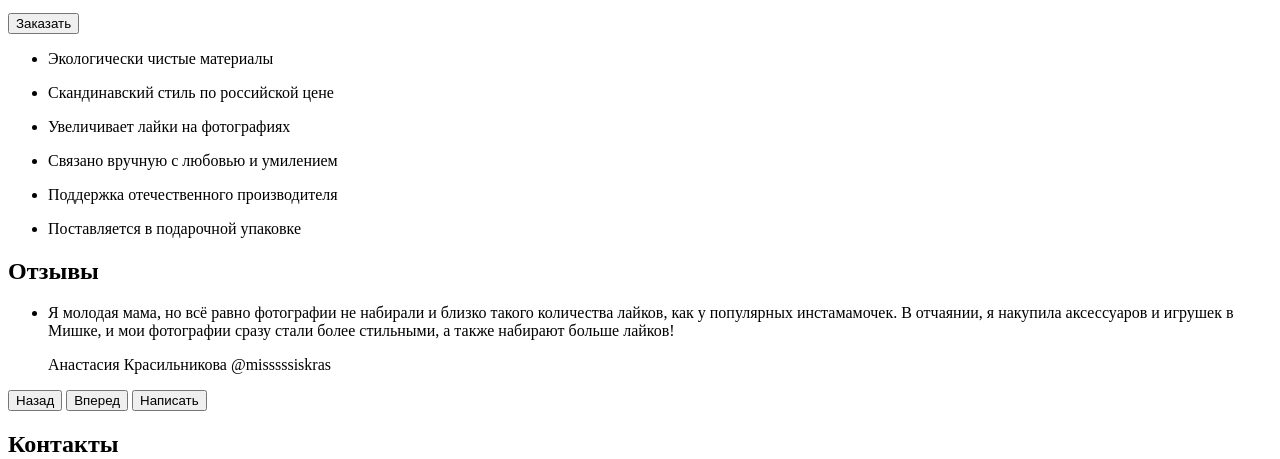
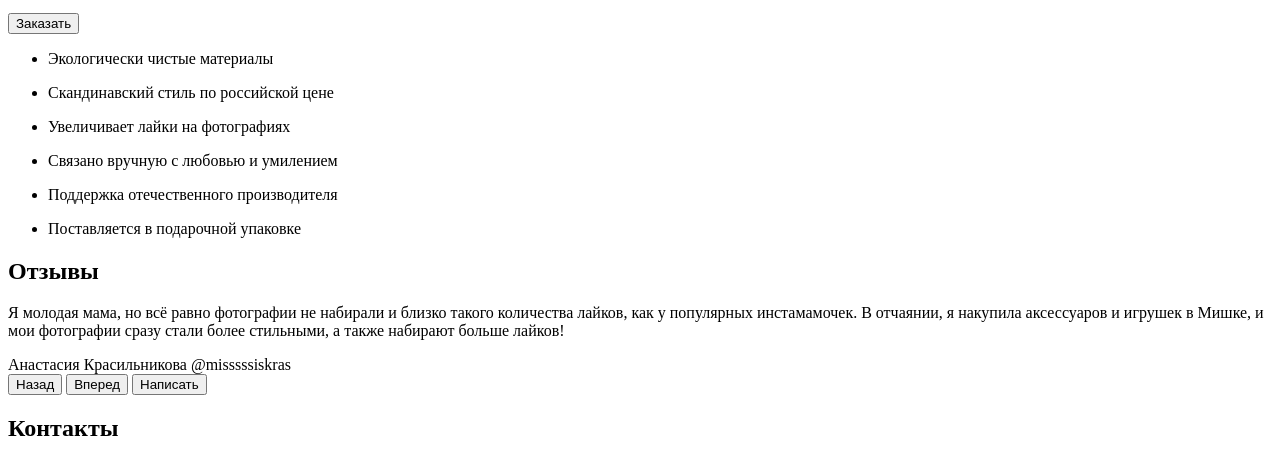
Before and after one commit to soreal2me/968285-mishka-16, a website: page source/index.html in a window 1280 px wide. Shown: the part 564-1023 px from the top of the page. Drawn offline with Linux system fonts and the light colour scheme.

Commit message:
2 доп задание

```diff
--- a/source/index.html
+++ b/source/index.html
@@ -1,11 +1,9 @@
 <!DOCTYPE html>
 <html lang="ru">
-
 <head>
   <meta charset="utf-8">
   <title>Мишка: Главная</title>
 </head>
-
 <body>
   <header class="page-header">
     <a class="page-header__logo">
@@ -87,13 +85,11 @@
     </section>
     <section class="feedback">
       <h2 class="feedback__heading">Отзывы</h2>
-      <ul class="feedback__comments">
-        <li class="feedback__item">
+      <div class="feedback__comment-item>
           <p class="feedback__description">Я молодая мама, но всё равно фотографии не набирали и близко такого количества лайков, как у популярных инстамамочек. В отчаянии, я накупила аксессуаров и игрушек в Мишке, и мои фотографии сразу стали более стильными, а также набирают больше лайков!</p>
           <span class="feedback__caption">Анастасия Красильникова</span>
-          <span class="feedback__name">@misssssiskras</span>
-        </li>
-      </ul>
+          <a class="feedback__name-link">@misssssiskras</a>
+      </div>
       <button class="feedback__button" type="button" >Назад</button>
       <button class="feedback__button" type="button" >Вперед</button>
       <button class="feedback__write" type="button" >Написать</button>
```
Also changed, not shown: source/catalog.html (+1 -0 lines), source/form.html (+1 -1 lines).
